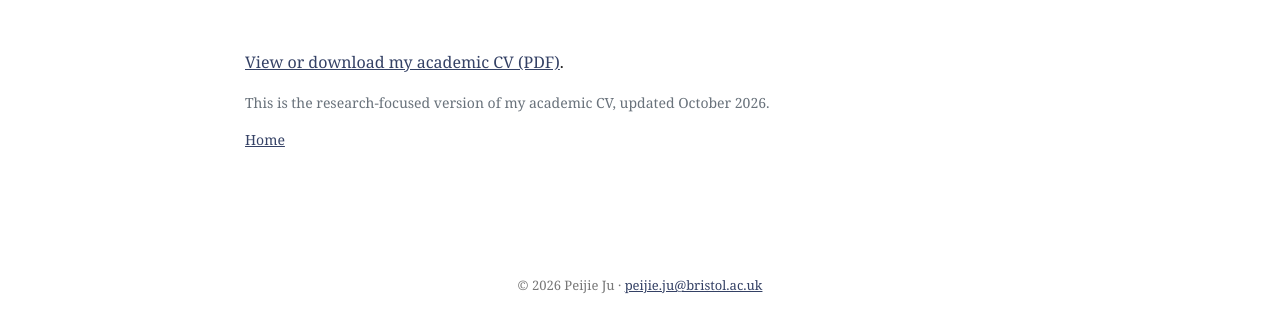
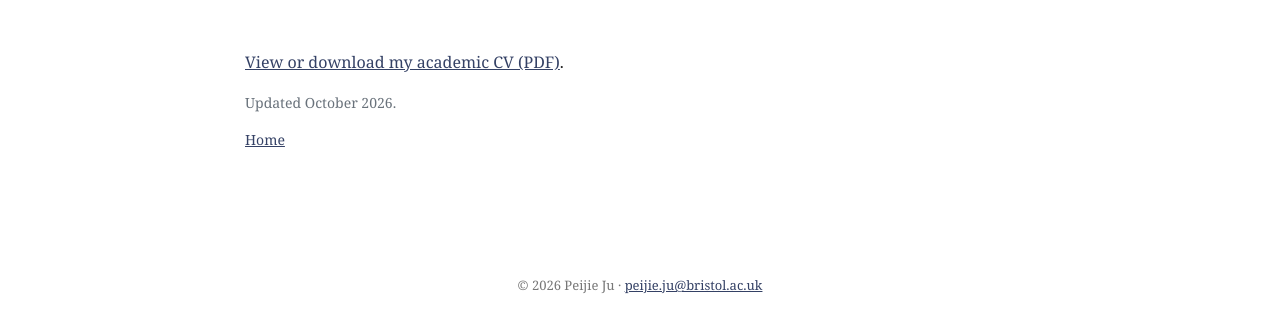
Before and after one commit to PaigeJu/PaigeJu.github.io, a plain HTML site: page cv.html in a window 1280 px wide. Shown: the part 195-528 px from the top of the page. Drawn offline with Linux system fonts and the light colour scheme.

Commit message:
Update cv.html

```diff
--- a/cv.html
+++ b/cv.html
@@ -1 +1 @@
-<!DOCTYPE html><html lang="en"><head><meta charset="utf-8"><meta name="viewport" content="width=device-width,initial-scale=1"><meta name="description" content="Peijie Ju, PhD candidate in Economics at the University of Bristol"><title>CV | Peijie Ju</title><link rel="stylesheet" href="style.css"></head><body><header><div class="brand">Peijie Ju</div><nav><a href="index.html">Home</a><a href="cv.html">CV</a><a href="research.html">Research</a><a href="teaching.html">Teaching</a></nav></header><main><section class="content"><h1>Curriculum Vitae</h1><p><a href="Peijie_Ju_CV.pdf" target="_blank" rel="noopener">View or download my academic CV (PDF)</a>.</p><p class="meta">This is the research-focused version of my academic CV, updated October 2026.</p><p class="back"><a href="index.html">Home</a></p></section></main><footer>© 2026 Peijie Ju · <a href="mailto:peijie.ju@bristol.ac.uk">peijie.ju@bristol.ac.uk</a></footer></body></html>
+<!DOCTYPE html><html lang="en"><head><meta charset="utf-8"><meta name="viewport" content="width=device-width,initial-scale=1"><meta name="description" content="Peijie Ju, PhD candidate in Economics at the University of Bristol"><title>CV | Peijie Ju</title><link rel="stylesheet" href="style.css"></head><body><header><div class="brand">Peijie Ju</div><nav><a href="index.html">Home</a><a href="cv.html">CV</a><a href="research.html">Research</a><a href="teaching.html">Teaching</a></nav></header><main><section class="content"><h1>Curriculum Vitae</h1><p><a href="Peijie_Ju_CV.pdf" target="_blank" rel="noopener">View or download my academic CV (PDF)</a>.</p><p class="meta">Updated October 2026.</p><p class="back"><a href="index.html">Home</a></p></section></main><footer>© 2026 Peijie Ju · <a href="mailto:peijie.ju@bristol.ac.uk">peijie.ju@bristol.ac.uk</a></footer></body></html>
```
